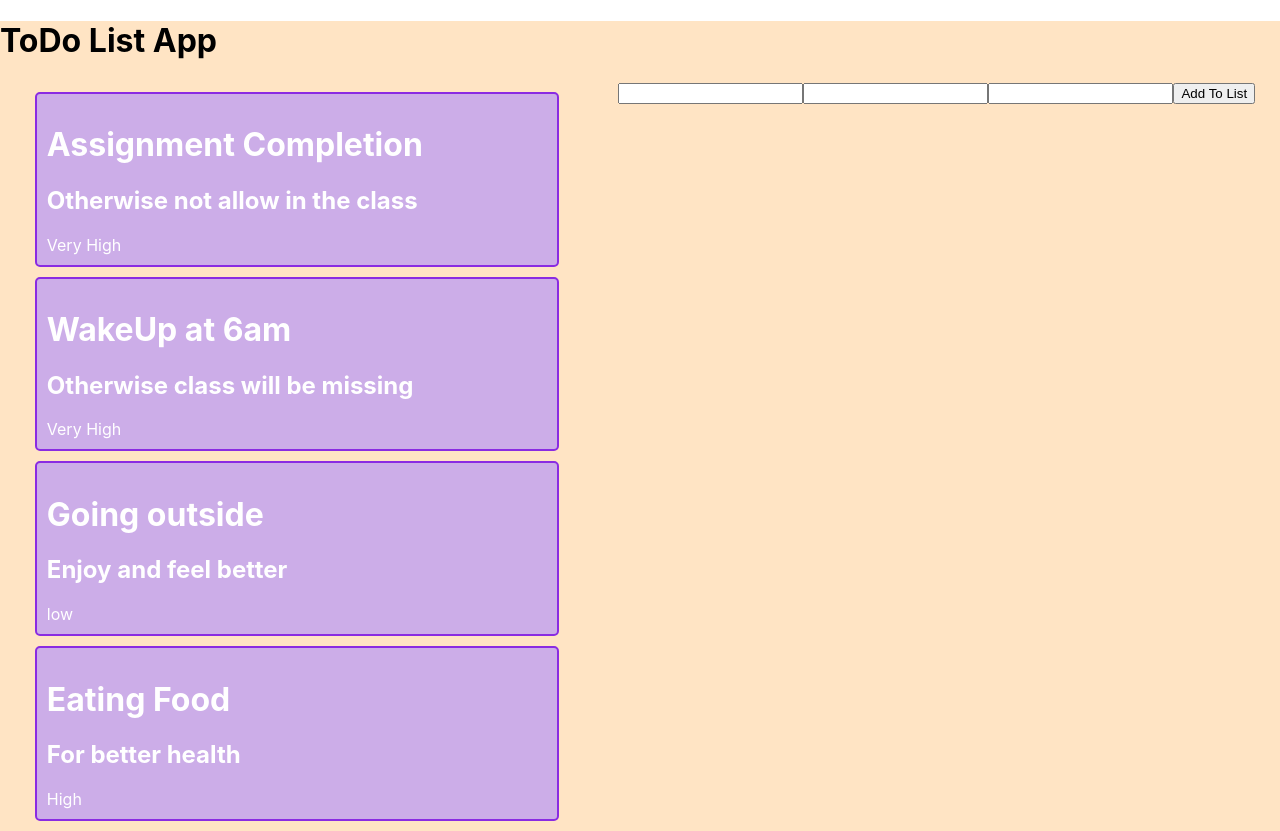
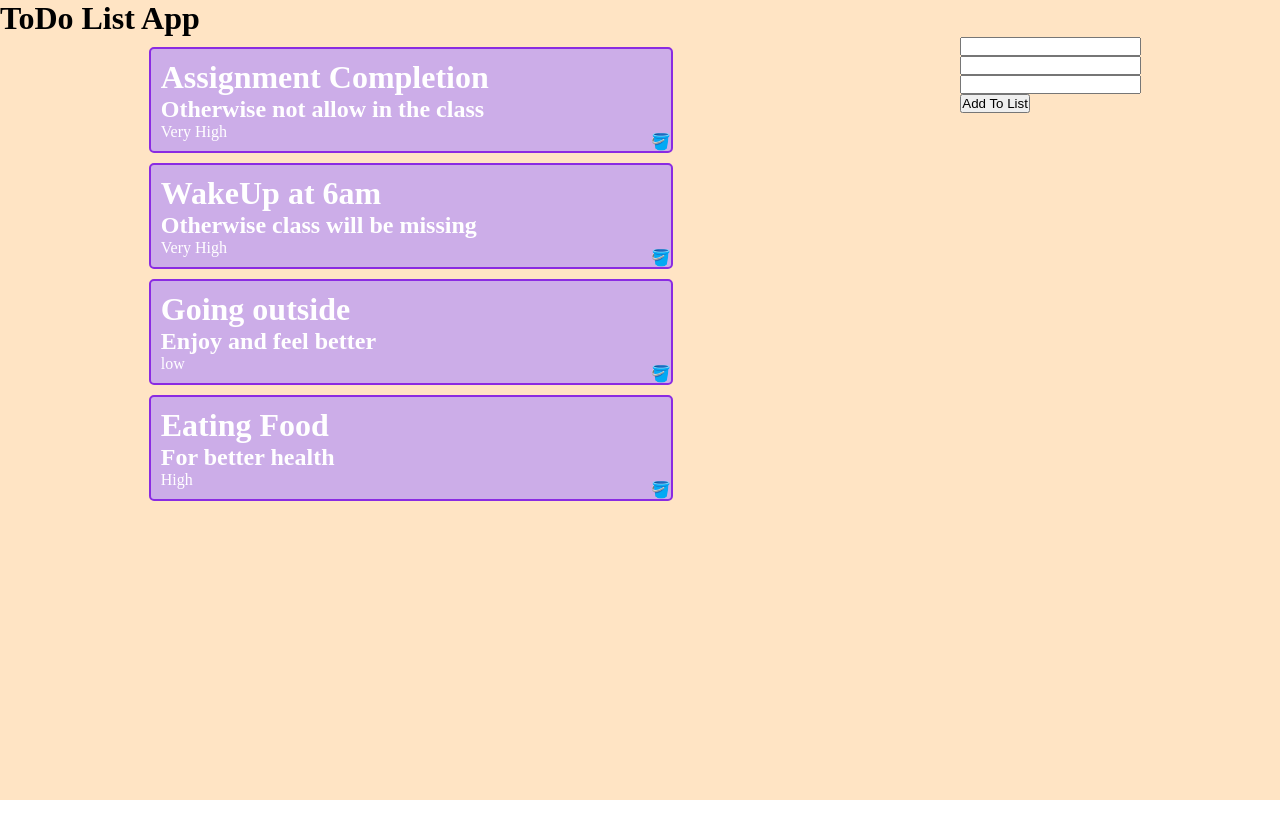
Before and after one commit to Harshali-Kanoje/task-scheduler, a React app: page / in a window 1280 px wide. After the commit the page ends 800 px from the top, so only its background shows below. Built offline with nearby package versions, Linux system fonts and the light colour scheme.

Commit message:
delete logic is implemented

```diff
--- a/src/component/Task/Task.css
+++ b/src/component/Task/Task.css
@@ -6,4 +6,12 @@
     border: 2px solid blueviolet;
     border-radius: 5px;
     width: 500px;
+    position: relative;
 }
+
+.delete-btn{
+    position: absolute;
+    bottom: 0;
+    right: 0;
+    cursor: pointer;
+}
--- a/src/component/Task/Task.js
+++ b/src/component/Task/Task.js
@@ -1,12 +1,16 @@
 import React from 'react'
 import './Task.css'
 
-const Task = ({id , title , description , priority}) => {
+const Task = ({id , title , description , priority , removeTaskFromList ,obj}) => {
   return (
     <div className='task-container'>
       <h1>{title}</h1>
       <h2>{description}</h2>
       <span>{priority}</span>
+      <span className='delete-btn' onClick={() => {
+        removeTaskFromList(obj)
+        // console.log(obj)
+      }}>🪣</span>
     </div>
   )
 }
--- a/src/index.css
+++ b/src/index.css
@@ -1,13 +1,4 @@
-body {
+*{
   margin: 0;
-  font-family: -apple-system, BlinkMacSystemFont, 'Segoe UI', 'Roboto', 'Oxygen',
-    'Ubuntu', 'Cantarell', 'Fira Sans', 'Droid Sans', 'Helvetica Neue',
-    sans-serif;
-  -webkit-font-smoothing: antialiased;
-  -moz-osx-font-smoothing: grayscale;
+  padding: 0;
 }
-
-code {
-  font-family: source-code-pro, Menlo, Monaco, Consolas, 'Courier New',
-    monospace;
-}
--- a/src/view/Home/Home.js
+++ b/src/view/Home/Home.js
@@ -35,7 +35,7 @@ const Home = () => {
   const [description , setDescription] = useState('');
   const [priority , setPriority] = useState('');
 
-  const addToList = () => {
+  const addTaskToList = () => {
     const randomId = Math.floor(Math.random)*1000;
     const obj = {
       id : randomId,
@@ -45,16 +45,41 @@ const Home = () => {
     }
 
     setTask([...task ,obj])
+
+    setTitle('');
+    setDescription('');
+    setPriority('');
   }
+
+   const removeTaskFromList = (obj) => {
+    const index = task.indexOf(obj)
+
+    const temparray = task;
+    temparray.splice(index,1)
+    setTask([...temparray])
+   }
+  // const removeTaskFromList = (id) => {
+  //   //  const index = task.indexOf(obj)
+  //    let index;
+  //    task.forEach((task,i) => {
+  //     if(task.id === id)
+  //      index = i;
+  //    })
+
+  //    const temparray = task;
+  //    temparray.splice(index,1)
+  //    setTask([...temparray])
+  //   //  console.log(obj)
+  // }
   return (
     <div className='main-container'>
       <h1> ToDo List App</h1>
       <div className='task-todo'>
         <div>
             {
-                task.map((taskItem) => {
+                task.map((taskItem ,index) => {
                     const {id , title , description , priority} = taskItem;
-                    return <Task id={id} title={title} description={description} priority={priority}/>
+                    return <Task id={id} title={title} description={description} priority={priority} removeTaskFromList ={removeTaskFromList} obj={taskItem} key={index}/>
                 })
             }
 
@@ -65,16 +90,16 @@ const Home = () => {
               <input type='text' value={title} onChange={(e) => {
                     setTitle(e.target.value)
               }}/>
-
+              <br/>
               <input type='text' value={description} onChange={(e) => {
                     setDescription(e.target.value)
               }}/>
-
+              <br/>
               <input type='text' value={priority} onChange={(e) => {
                     setPriority(e.target.value)
               }}/>
-
-              <button type='button' onClick={addToList}>Add To List</button>
+              <br/>
+              <button type='button' onClick={addTaskToList}>Add To List</button>
             </form>
         </div>
       </div>
```
